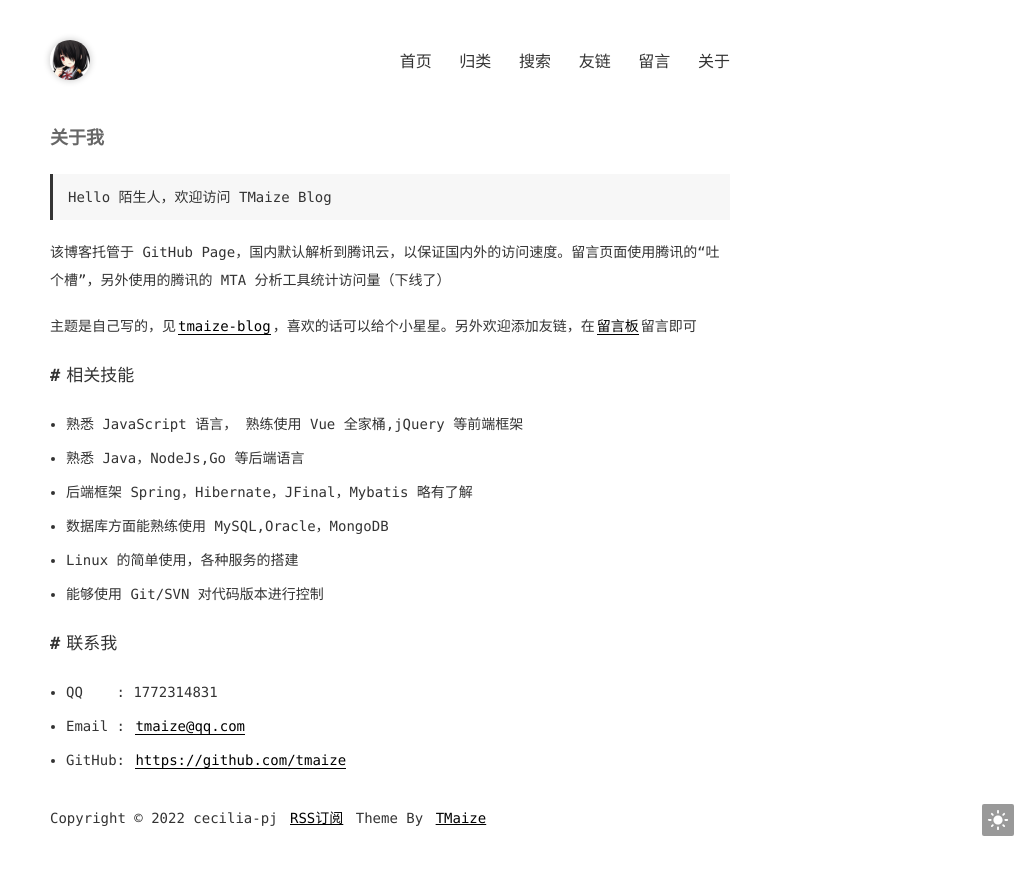
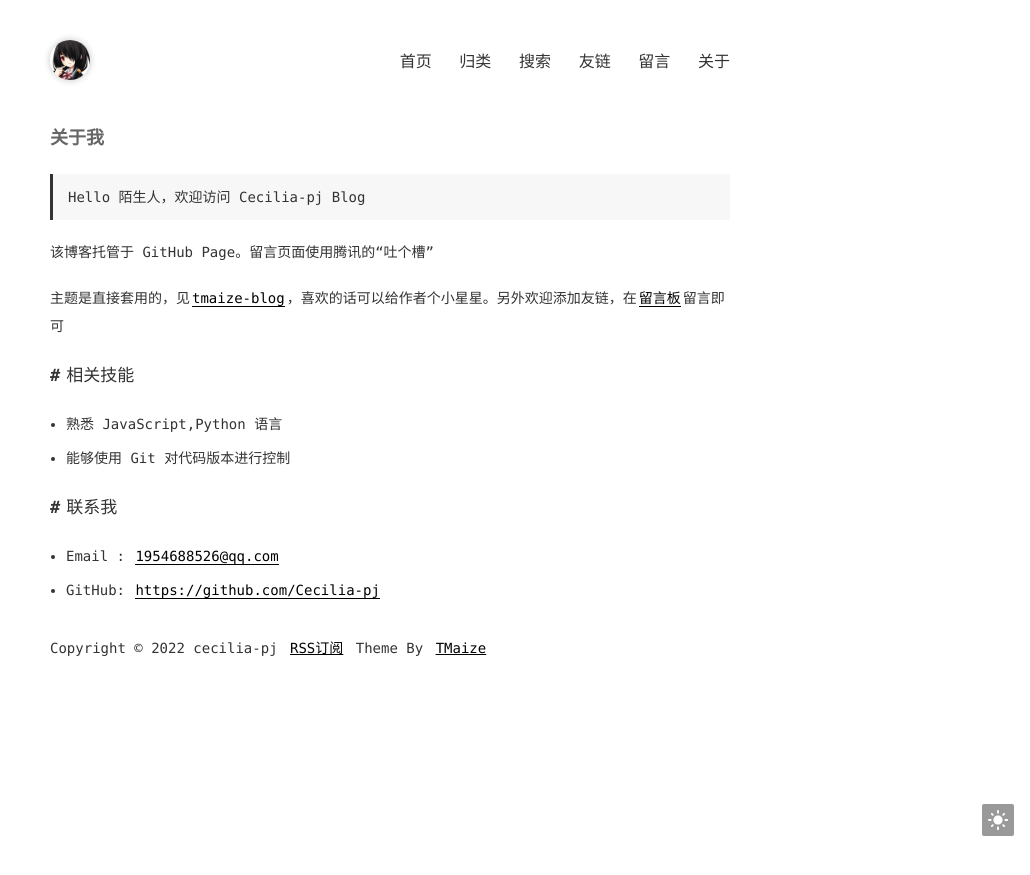
Before and after one commit to Cecilia-pj/Cecilia-pj.github.io, a Jekyll site: the page built from pages/about.md, in a window 1280 px wide. Shown: the top 875 px of the page, without its empty margins (250-1280 px from the left). Built offline with Jekyll 4.4.1, drawn with Linux system fonts in a browser that asks for light colours.

Commit message:
Update about.md

```diff
--- a/pages/about.md
+++ b/pages/about.md
@@ -3,30 +3,20 @@ layout: mypost
 title: 关于我
 ---
 
-> Hello 陌生人，欢迎访问 TMaize Blog
+> Hello 陌生人，欢迎访问 Cecilia-pj Blog
 
-该博客托管于 GitHub Page，国内默认解析到腾讯云，以保证国内外的访问速度。留言页面使用腾讯的“吐个槽”，另外使用的腾讯的 MTA 分析工具统计访问量（下线了）
+该博客托管于 GitHub Page。留言页面使用腾讯的“吐个槽”
 
-主题是自己写的，见[tmaize-blog](https://github.com/TMaize/tmaize-blog)，喜欢的话可以给个小星星。另外欢迎添加友链，在[留言板](chat.html)留言即可
+主题是直接套用的，见[tmaize-blog](https://github.com/TMaize/tmaize-blog)，喜欢的话可以给作者个小星星。另外欢迎添加友链，在[留言板](chat.html)留言即可
 
 ## 相关技能
 
-- 熟悉 JavaScript 语言， 熟练使用 Vue 全家桶,jQuery 等前端框架
+- 熟悉 JavaScript,Python 语言
 
-- 熟悉 Java，NodeJs,Go 等后端语言
-
-- 后端框架 Spring，Hibernate，JFinal，Mybatis 略有了解
-
-- 数据库方面能熟练使用 MySQL,Oracle，MongoDB
-
-- Linux 的简单使用，各种服务的搭建
-
-- 能够使用 Git/SVN 对代码版本进行控制
+- 能够使用 Git 对代码版本进行控制
 
 ## 联系我
 
-- QQ&nbsp;&nbsp;&nbsp;&nbsp;: 1772314831
+- Email&nbsp;: [1954688526@qq.com](http://mail.qq.com/cgi-bin/qm_share?t=qm_mailme&email=LkhcQU1LXENPR0BLSm5IQVZDT0dCAE1BQw)
 
-- Email&nbsp;: [tmaize@qq.com](http://mail.qq.com/cgi-bin/qm_share?t=qm_mailme&email=YBQNAQkaBSAREU4DDw0)
-
-- GitHub: [https://github.com/tmaize](https://github.com/tmaize)
+- GitHub: [https://github.com/Cecilia-pj](https://github.com/Cecilia-pj)
```
